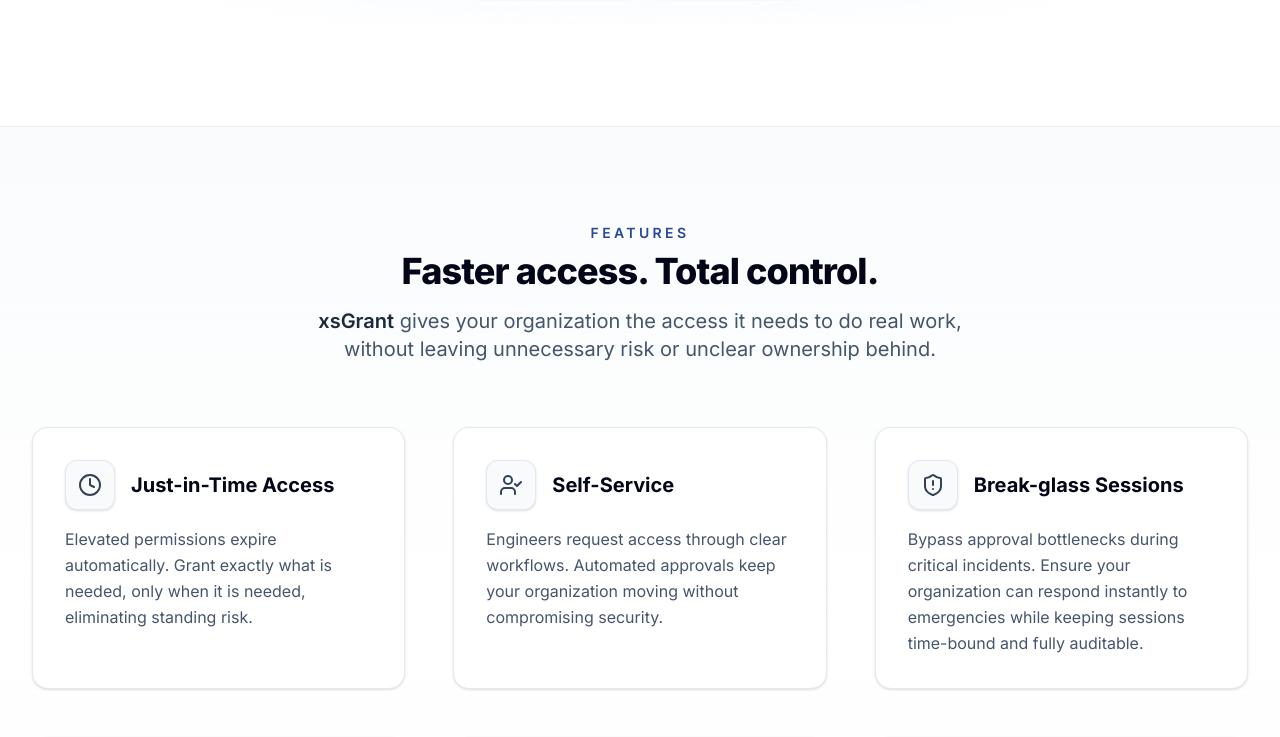
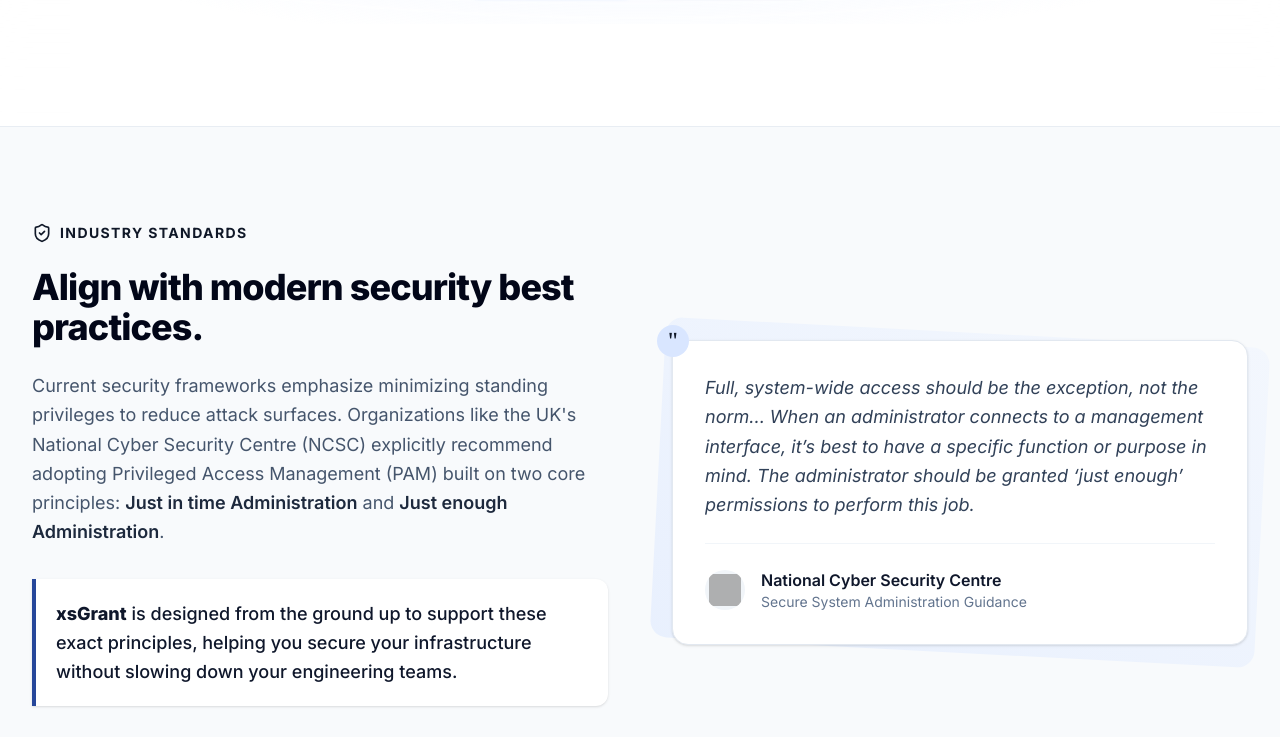
Before and after one commit to xsgrant/website, a React (Vite) app: page / in a window 1280 px wide. Shown: the part 529-1266 px from the top of the page. Built offline with nearby package versions, Linux system fonts and the light colour scheme; grey boxes are pictures that could not be loaded.

Commit message:
feat: add trust section that refers to ncsc uk

```diff
--- a/src/App.tsx
+++ b/src/App.tsx
@@ -1,6 +1,7 @@
 import { useEffect, useState } from 'react';
 import { Navbar } from './components/Navbar';
 import { Hero } from './components/Hero';
+import { TrustSection } from './components/TrustSection';
 import { Features } from './components/Features';
 import { Install } from './components/Install';
 import { Pricing } from './components/Pricing';
@@ -37,6 +38,7 @@
       <Navbar />
       <main>
         <Hero />
+        <TrustSection />
         <Features />
         <Install />
         <Pricing />
--- a/src/components/Hero.tsx
+++ b/src/components/Hero.tsx
@@ -51,7 +51,7 @@
           </h1>
 
           <p className="mx-auto mt-6 max-w-3xl text-lg leading-relaxed text-slate-600 md:text-xl">
-            Replace permanent privileged access with temporary, reviewable, and business-justified workflows. <span className="font-semibold text-slate-800">xsGrant</span> sits right on top of your existing IDM.
+            Replace permanent privileges with secure, on-demand access workflows. <span className="font-semibold text-slate-800">xsGrant</span> sits right on top of your existing IDM.
           </p>
 
           <div className="mt-10 flex flex-col justify-center gap-4 sm:flex-row">
--- a/src/components/Navbar.tsx
+++ b/src/components/Navbar.tsx
@@ -1,5 +1,5 @@
 import { useState, type MouseEvent } from 'react';
-import { Menu, X, Github } from 'lucide-react';
+import { Menu, X } from 'lucide-react';
 import { motion, AnimatePresence } from 'framer-motion';
 
 export function Navbar() {
@@ -38,16 +38,6 @@
           </div>
 
           <div className="absolute right-0 flex items-center gap-4">
-            <a
-              href="https://github.com/xsgrant/releases"
-              target="_blank"
-              rel="noopener noreferrer"
-              className="hidden md:flex items-center justify-center text-slate-500 hover:text-slate-900 transition-colors"
-              aria-label="GitHub Repository"
-            >
-              <Github className="h-5 w-5" />
-            </a>
-
             <button
               onClick={() => setIsOpen(!isOpen)}
               className="md:hidden inline-flex items-center justify-center p-2 rounded-md text-slate-500 hover:text-slate-900 hover:bg-slate-100 focus:outline-none focus:ring-2 focus:ring-inset focus:ring-accent-500"
@@ -95,16 +85,6 @@
               >
                 Pricing
               </a>
-              <a
-                href="https://github.com/xsgrant/releases"
-                target="_blank"
-                rel="noopener noreferrer"
-                onClick={() => setIsOpen(false)}
-                className="flex items-center gap-2 px-3 py-3 rounded-md text-base font-medium text-slate-700 hover:text-slate-900 hover:bg-slate-50"
-              >
-                <Github className="h-5 w-5" />
-                GitHub
-              </a>
             </div>
           </motion.div>
         )}
--- /dev/null
+++ b/src/components/TrustSection.tsx
@@ -0,0 +1,78 @@
+import { ShieldCheck, ExternalLink } from 'lucide-react';
+import { motion } from 'framer-motion';
+
+export function TrustSection() {
+  return (
+    <section className="bg-slate-50 border-y border-slate-200/70 py-16 lg:py-24">
+      <div className="max-w-7xl mx-auto px-4 sm:px-6 lg:px-8">
+        <div className="lg:grid lg:grid-cols-2 lg:gap-16 items-center">
+
+          <motion.div
+            initial={{ opacity: 0, x: -20 }}
+            whileInView={{ opacity: 1, x: 0 }}
+            viewport={{ once: true }}
+            transition={{ duration: 0.5 }}
+            className="mb-12 lg:mb-0"
+          >
+            <div className="flex items-center gap-2 text-accent-600 mb-6">
+              <ShieldCheck className="w-5 h-5" />
+              <span className="text-sm font-bold uppercase tracking-widest">Industry Standards</span>
+            </div>
+
+            <h2 className="text-3xl font-extrabold text-slate-950 tracking-tight sm:text-4xl mb-6">
+              Align with modern security best practices.
+            </h2>
+
+            <p className="text-lg text-slate-600 mb-8 leading-relaxed">
+              Current security frameworks emphasize minimizing standing privileges to reduce attack surfaces. Organizations like the UK's National Cyber Security Centre (NCSC) explicitly recommend adopting Privileged Access Management (PAM) built on two core principles: <span className="font-semibold text-slate-800">Just in time Administration</span> and <span className="font-semibold text-slate-800">Just enough Administration</span>.
+            </p>
+
+            <div className="mb-8 border-l-4 border-accent-500 bg-white p-5 shadow-sm rounded-r-xl">
+              <p className="text-lg font-medium text-slate-900 leading-relaxed">
+                <span className="font-extrabold text-accent-600">xsGrant</span> is designed from the ground up to support these exact principles, helping you secure your infrastructure without slowing down your engineering teams.
+              </p>
+            </div>
+
+            <a
+              href="https://www.ncsc.gov.uk/collection/secure-system-administration/use-privileged-access-management"
+              target="_blank"
+              rel="noopener noreferrer"
+              className="inline-flex items-center gap-2 text-base font-semibold text-accent-600 hover:text-accent-500 transition-colors group"
+            >
+              Read the NCSC UK guidance
+              <ExternalLink className="w-4 h-4 transition-transform group-hover:translate-x-0.5 group-hover:-translate-y-0.5" />
+            </a>
+          </motion.div>
+
+          <motion.div
+            initial={{ opacity: 0, x: 20 }}
+            whileInView={{ opacity: 1, x: 0 }}
+            viewport={{ once: true }}
+            transition={{ duration: 0.5, delay: 0.2 }}
+            className="relative"
+          >
+            <div className="absolute inset-0 bg-gradient-to-tr from-accent-100 to-accent-50 rounded-2xl transform rotate-3 scale-105 opacity-50" />
+            <div className="relative bg-white rounded-2xl p-8 shadow-sm border border-slate-200">
+              <div className="absolute -left-4 -top-4 w-8 h-8 bg-accent-100 rounded-full flex items-center justify-center">
+                <span className="text-accent-600 text-2xl font-serif leading-none">"</span>
+              </div>
+              <blockquote className="text-slate-700 text-lg leading-relaxed italic mb-6">
+                Full, system-wide access should be the exception, not the norm... When an administrator connects to a management interface, it’s best to have a specific function or purpose in mind. The administrator should be granted ‘just enough’ permissions to perform this job.
+              </blockquote>
+              <div className="flex items-center gap-4 border-t border-slate-100 pt-6">
+                <div className="w-10 h-10 rounded-full bg-slate-100 flex items-center justify-center overflow-hidden shrink-0">
+                  <img src="/logos/ncsc-logo.svg" alt="NCSC UK Logo" className="w-full h-full object-cover p-1 opacity-80" onError={(e) => { e.currentTarget.style.display = 'none'; e.currentTarget.parentElement!.innerHTML = '<span class="text-xs font-bold text-slate-400">UK</span>' }} />
+                </div>
+                <div>
+                  <div className="font-semibold text-slate-900">National Cyber Security Centre</div>
+                  <div className="text-sm text-slate-500">Secure System Administration Guidance</div>
+                </div>
+              </div>
+            </div>
+          </motion.div>
+
+        </div>
+      </div>
+    </section>
+  );
+}
```
